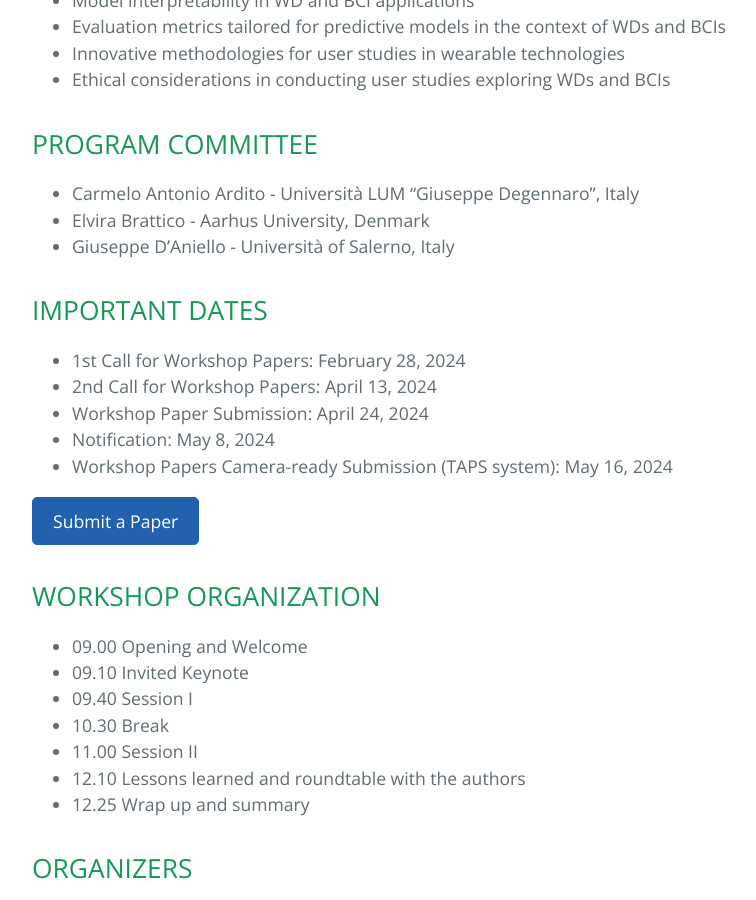
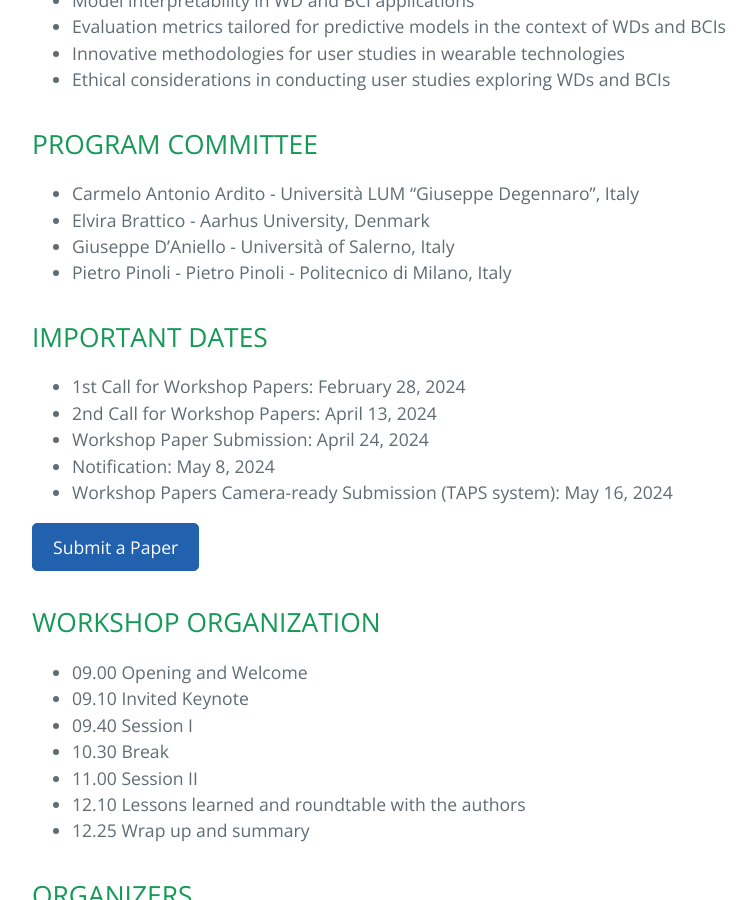
Before and after one commit to domenicolofu/webium24, a Jekyll site: the page built from index.md, in a window 1280 px wide and 900 px high, scrolled down 2766 px. Shown: the whole window, without its empty margins (192-948 px from the left). Built offline with Jekyll 4.4.1, drawn with Linux system fonts in a browser that asks for light colours; our own code applies the rules of GitHub Pages for plain Markdown files.

Commit message:
home v_12
home v_12

```diff
--- a/index.md
+++ b/index.md
@@ -47,6 +47,7 @@ Topics of interest include, but are not limited to:
 + Carmelo Antonio Ardito - Università LUM "Giuseppe Degennaro", Italy
 + Elvira Brattico - Aarhus University, Denmark
 + Giuseppe D’Aniello - Università of Salerno, Italy
++ Pietro Pinoli - Pietro Pinoli - Politecnico di Milano, Italy
 
 ## IMPORTANT DATES
 
```
